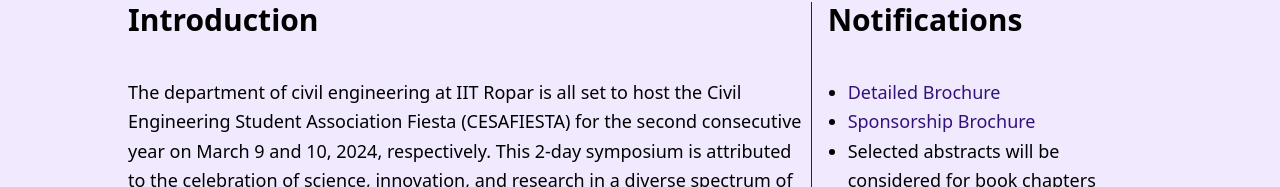
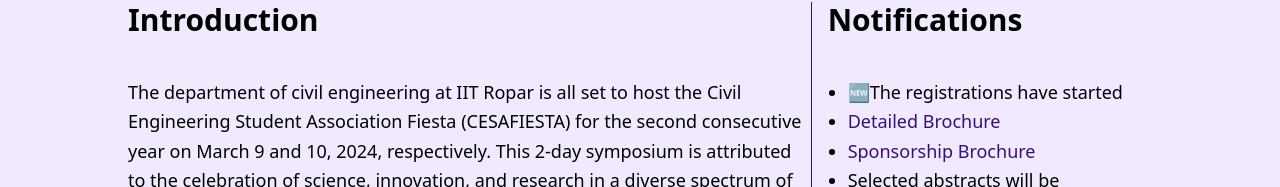
Before and after one commit to itspunkaj/CesaFiesta-React, a React (Vite) app: page / in a window 1280 px wide. Shown: the part 530-717 px from the top of the page. Built offline with nearby package versions, Linux system fonts and the light colour scheme.

Commit message:
Registration updates

```diff
--- a/src/Pages/Home/Welcome.jsx
+++ b/src/Pages/Home/Welcome.jsx
@@ -23,7 +23,8 @@
           <div className="text-3xl font-semibold">Notifications</div>
           <div className="my-10 text-lg leading-relaxed">
             <ul className="list-disc pl-5">
-            <li><a className="text-firstColor font-medium hover:text-thirdColor" href='https://drive.google.com/file/d/14yjOkd-korM4az6QzWiU9iJTavwhAvRT/view?usp=sharing' target='blank_'>Detailed Brochure</a></li>
+              <li className="font-medium">🆕The registrations have started</li>
+              <li><a className="text-firstColor font-medium hover:text-thirdColor" href='https://drive.google.com/file/d/14yjOkd-korM4az6QzWiU9iJTavwhAvRT/view?usp=sharing' target='blank_'>Detailed Brochure</a></li>
               <li><a className="text-firstColor font-medium hover:text-thirdColor" href='https://drive.google.com/file/d/1-JUP16EyJXwGb1rw_-URtaGwdcSpJMrm/view?usp=sharing' target='blank_'>Sponsorship Brochure</a></li>
               <li className="font-medium">Selected abstracts will be considered for book chapters published by Springer Nature</li>
             </ul>
--- a/src/Pages/Registration/Registration.jsx
+++ b/src/Pages/Registration/Registration.jsx
@@ -4,7 +4,7 @@
     <div className="bg-fourthColor pb-20">
       <div className='bg-secondColor'>
         <div className="flex justify-center md:text-xl py-2 text-black"> The registrations have started.&nbsp; <a className=" text-thirdColor underline "
-          target="_blank" href="">Click Here  </a>&nbsp; to register</div>
+          target="_blank" href="https://docs.google.com/forms/d/e/1FAIpQLScfxGyJKUjSDJcTS-teLv7oU5UpjQrhTCeisp7C766AqCn_Kw/viewform">Click Here  </a>&nbsp; to register</div>
       </div>
       <div className="flex justify-center py-3" >
         <div className=" text-3xl md:text-4xl justify-center font-bold">Registration Fees</div>
@@ -88,7 +88,7 @@
             <div className="text-3xl font-semibold">Notifications</div>
             <div className="my-10 text-lg leading-relaxed">
               <ul className="list-disc pl-5">
-              <li><a className="text-firstColor font-medium hover:text-thirdColor py-2" href='' target='blank_'>Click here </a> to register</li>
+              <li><a className="text-firstColor font-medium hover:text-thirdColor py-2" href='https://docs.google.com/forms/d/e/1FAIpQLScfxGyJKUjSDJcTS-teLv7oU5UpjQrhTCeisp7C766AqCn_Kw/viewform' target='blank_'>Click here </a> to register</li>
                 <li><a className="text-firstColor font-medium hover:text-thirdColor py-3" href='https://docs.google.com/presentation/d/1mPXSCvjDbYVOnD0bi9o0bgFD0vZW4xr3/edit?usp=drivesdk&ouid=101417988739193132902&rtpof=true&sd=true' target='blank_'>Presentation Tempelate</a></li>
                 <li><a className="text-firstColor font-medium hover:text-thirdColor py-3" href='https://docs.google.com/presentation/d/1mQgTIQtOpmEj2hbELKVoTWTv33eUm8jW/edit?usp=drivesdk&ouid=101417988739193132902&rtpof=true&sd=true' target='blank_'>Poster Tempelate</a></li>
               </ul>
```
